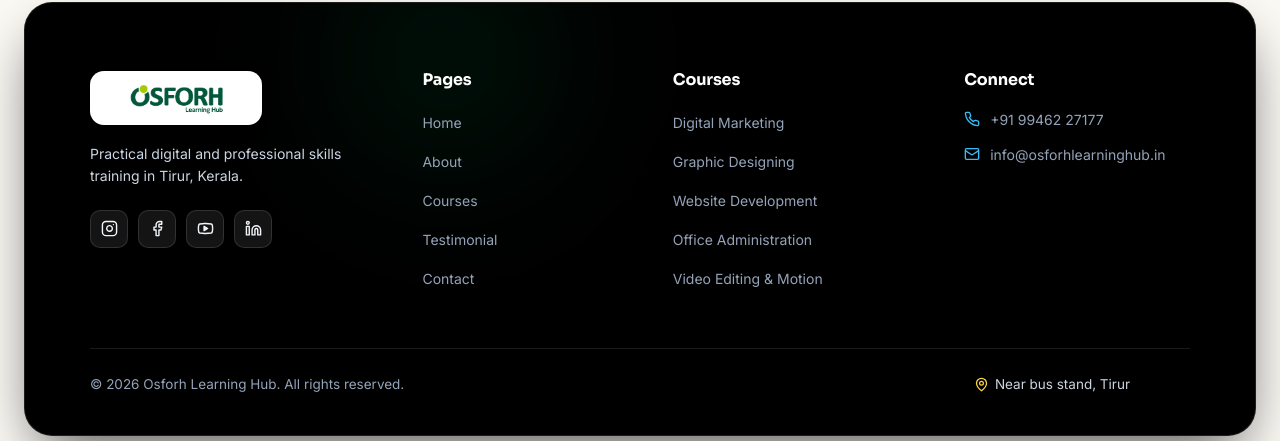
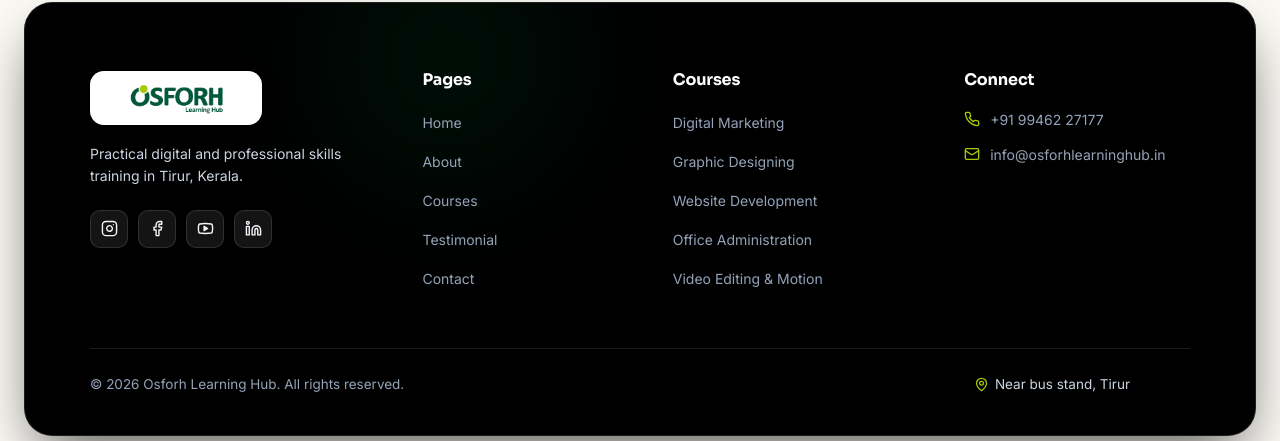
Before and after one commit to fameeshafami/osforh-learninghub-main, a React (Vite) app: page / in a window 1280 px wide. Shown: the part 5205-5646 px from the top of the page. Built offline with nearby package versions, Linux system fonts and the light colour scheme; a web font is replaced by a local one.

Commit message:
Update footer contact and location icons to website brand green

```diff
--- a/src/components/Footer.css
+++ b/src/components/Footer.css
@@ -162,7 +162,7 @@
 }
 
 .footer-connect-item svg {
-  color: #38bdf8;
+  color: var(--accent, #A7CB05);
   flex-shrink: 0;
 }
 
@@ -194,7 +194,7 @@
 }
 
 .footer-sub-location svg {
-  color: #ffd83b;
+  color: var(--accent, #A7CB05);
 }
 
 /* Responsive */
```
